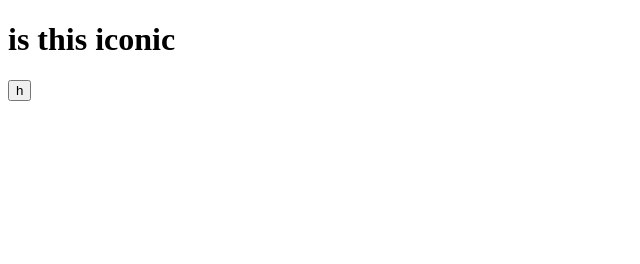
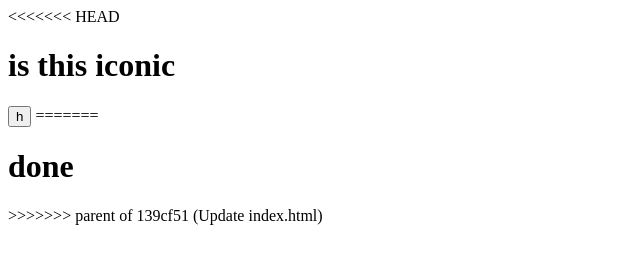
Before and after one commit to waterjet9/new, a plain HTML site: page index.html in a window 1280 px wide. Shown: the whole page, without its empty margins (0-640 px from the left). Drawn offline with Linux system fonts and the light colour scheme.

Commit message:
Update index.html

```diff
--- a/index.html
+++ b/index.html
@@ -6,7 +6,11 @@
     <title>Document</title>
 </head>
 <body>
+<<<<<<< HEAD
     <h1>is this iconic</h1>
     <button>h</button>
+=======
+    <h1>done</h1>
+>>>>>>> parent of 139cf51 (Update index.html)
 </body>
 </html>
```
